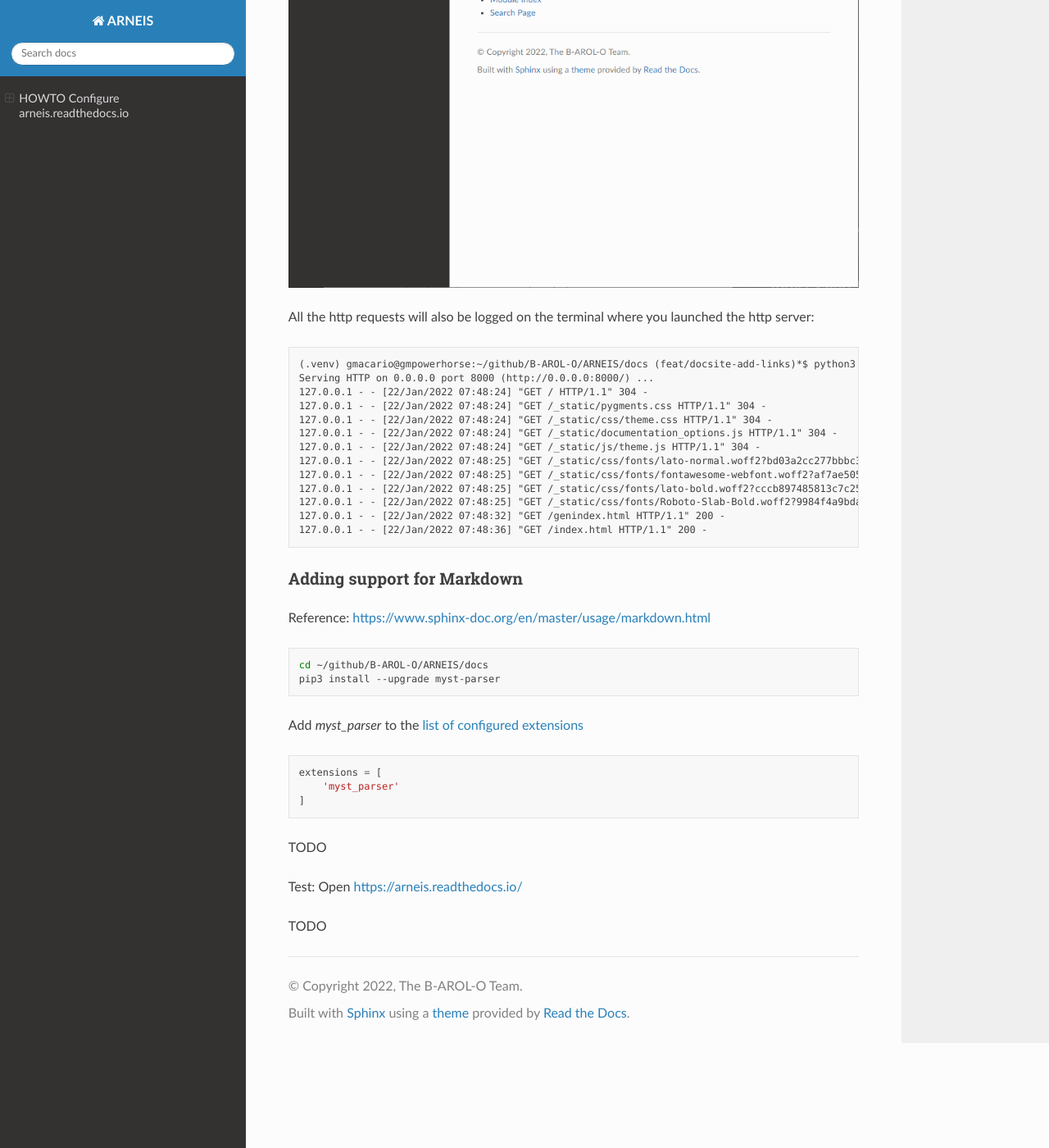
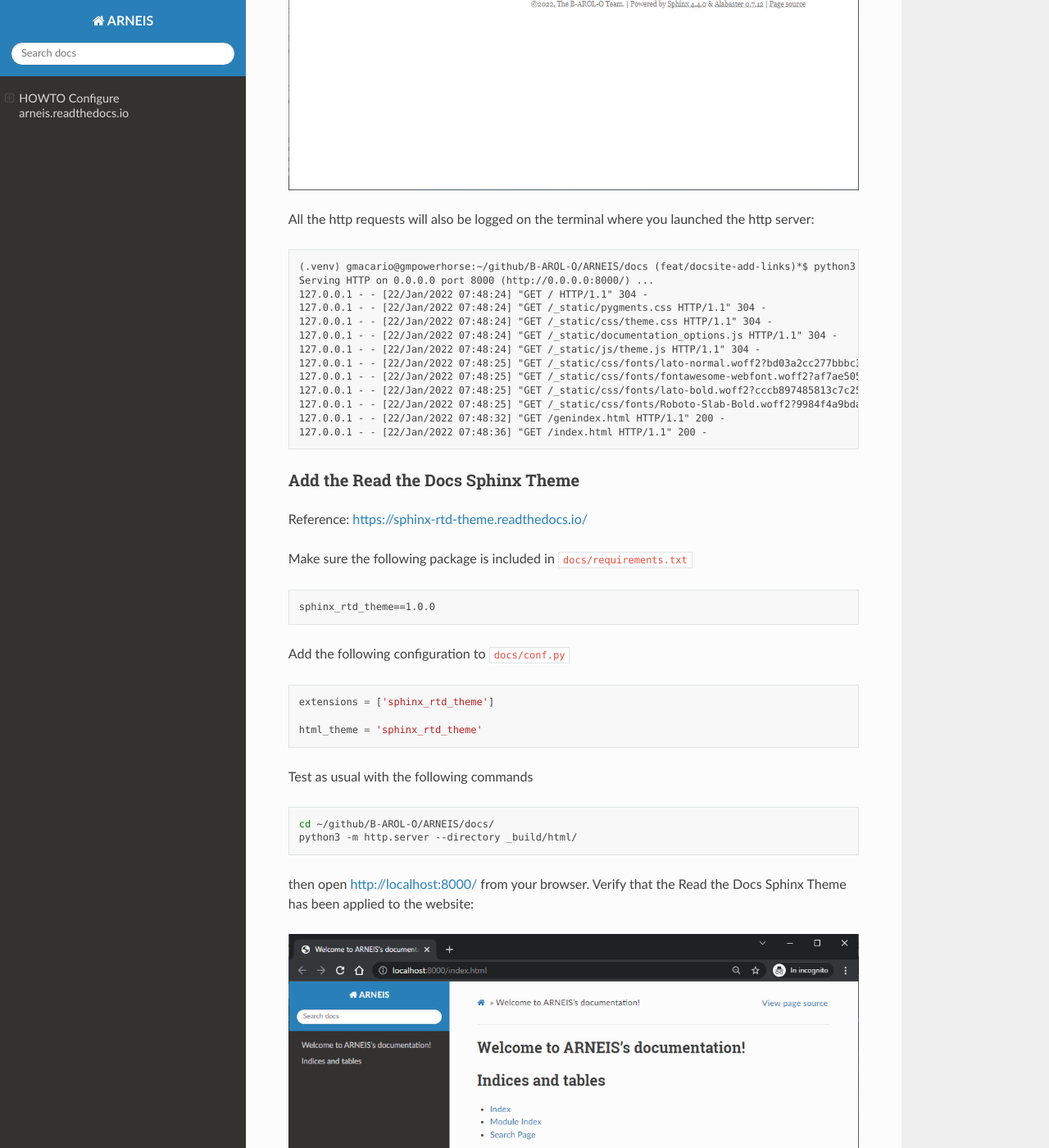
Before and after one commit to B-AROL-O/ARNEIS, a Sphinx documentation site: the page built from docs/howto/howto-configure-arneis-readthedocs-io.md, in a window 1280 px wide and 1400 px high, scrolled down 2723 px. Shown: the whole window at 82% size. Built offline with Sphinx 7.4.7 and the Read the Docs theme 2.0.0, drawn with Linux system fonts in a browser that asks for light colours; some of the changed text lies outside the part shown.

Commit message:
Update docsite screenshots

````diff
--- a/docs/howto/howto-configure-arneis-readthedocs-io.md
+++ b/docs/howto/howto-configure-arneis-readthedocs-io.md
@@ -122,9 +122,9 @@ cd ~/github/B-AROL-O/ARNEIS/docs/
 python3 -m http.server --directory _build/html/
 ```
 
-then open <http://localhost:8000/> from your browser. You should see the home page of the generated website:
+then if you open <http://localhost:8000/> from your browser, the home page of the generated website should be displayed.
 
-![2022-01-22-0744-initial-docsite.png](../images/2022-01-22-0744-initial-docsite.png)
+![2022-01-22-0804-docsite-alabaster.png](../images/2022-01-22-0804-docsite-alabaster.png)
 
 All the http requests will also be logged on the terminal where you launched the http server:
 
@@ -143,6 +143,37 @@ Serving HTTP on 0.0.0.0 port 8000 (http://0.0.0.0:8000/) ...
 127.0.0.1 - - [22/Jan/2022 07:48:32] "GET /genindex.html HTTP/1.1" 200 -
 127.0.0.1 - - [22/Jan/2022 07:48:36] "GET /index.html HTTP/1.1" 200 -
 ```
+
+### Add the Read the Docs Sphinx Theme
+
+Reference: <https://sphinx-rtd-theme.readthedocs.io/>
+
+Make sure the following package is included in `docs/requirements.txt`
+
+```text
+sphinx_rtd_theme==1.0.0
+```
+
+Add the following configuration to `docs/conf.py`
+
+```python
+extensions = ['sphinx_rtd_theme']
+
+html_theme = 'sphinx_rtd_theme'
+```
+
+Test as usual with the following commands
+
+```bash
+cd ~/github/B-AROL-O/ARNEIS/docs/
+python3 -m http.server --directory _build/html/
+```
+
+then open <http://localhost:8000/> from your browser.
+Verify that the Read the Docs Sphinx Theme has been applied to the website:
+
+![2022-01-22-0744-docsite-rtd-theme.png](../images/2022-01-22-0744-docsite-rtd-theme.png)
+
 
 
 ### Adding support for Markdown
````
Also changed, not shown: docs/images/2022-01-22-0744-docsite-rtd-theme.png (renamed from docs/images/2022-01-22-0744-initial-docsite.png).
